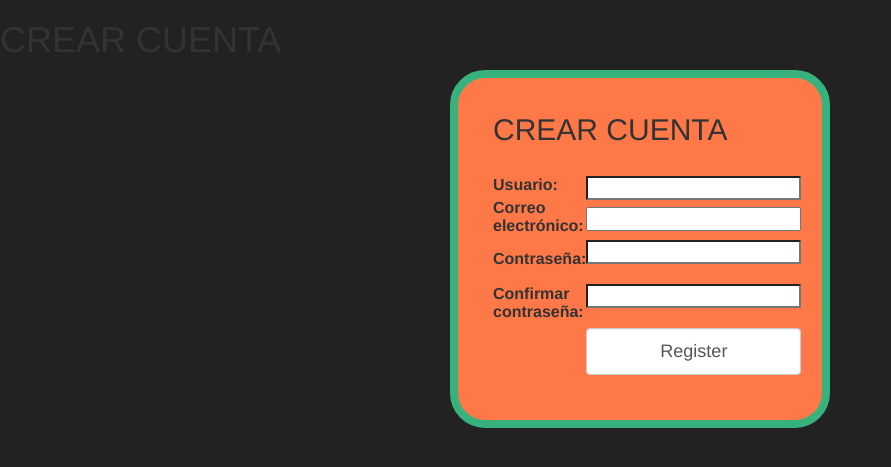
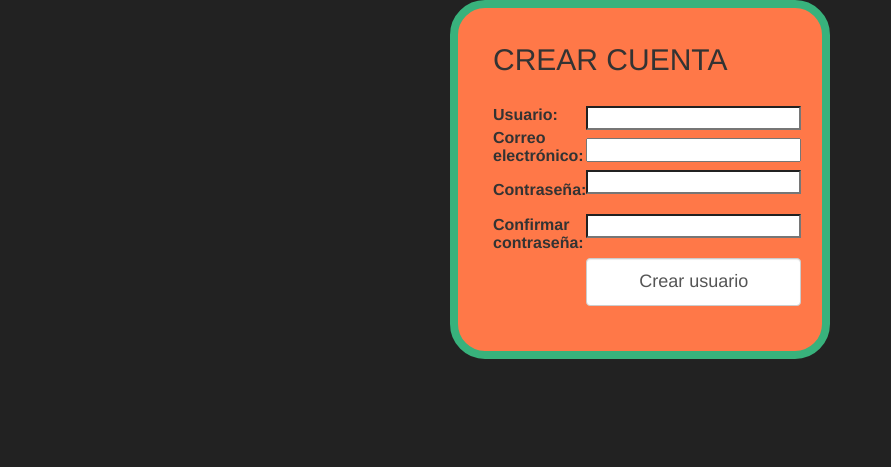
Before and after one commit to grchristian/RoboWorld, a Django app: page /register/ in a window 1280 px wide. Shown: the top 467 px of the page, without its empty margins (0-891 px from the left). Run offline with Django 3.2, Linux system fonts and the light colour scheme; some libraries are stand-ins or nearby versions.

Commit message:
crear cuenta formato final

```diff
--- a/roboworld_app/forms.py
+++ b/roboworld_app/forms.py
@@ -14,7 +14,7 @@ class CustomUserCreationForm(forms.Form):
         username = self.cleaned_data['username'].lower()
         r = User.objects.filter(username=username)
         if r.count():
-            raise  ValidationError("Username already exists")
+            raise  ValidationError("Este usuario ya existe")
         return username
 
     def clean_email(self):
--- a/roboworld_app/templates/roboworld_app/register.html
+++ b/roboworld_app/templates/roboworld_app/register.html
@@ -31,8 +31,6 @@
             </ul>
         {% endif %}
 
-        <h1>CREAR CUENTA</h1>
-
         <form method="post" class="form-signin">
             <h2 class="form-signin-heading">CREAR CUENTA</h2>
             {% csrf_token %}
@@ -40,7 +38,7 @@
                 {{ form.as_table }}
                 <tr>
                     <td></td>
-                    <td><input type="submit" name="submit" value="Register" class="form-control"/></td>
+                    <td><input type="submit" name="submit" value="Crear usuario" class="form-control"/></td>
                 </tr>
             </table>
         </form>
```
